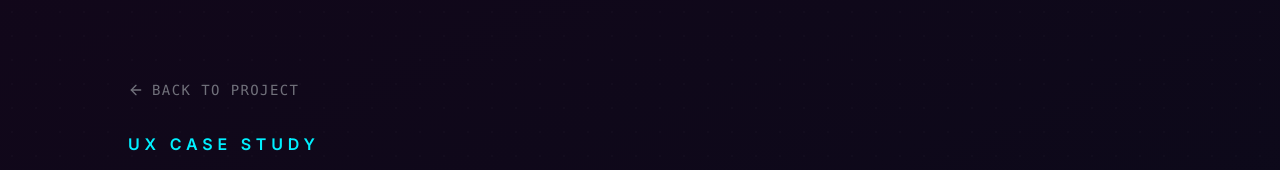
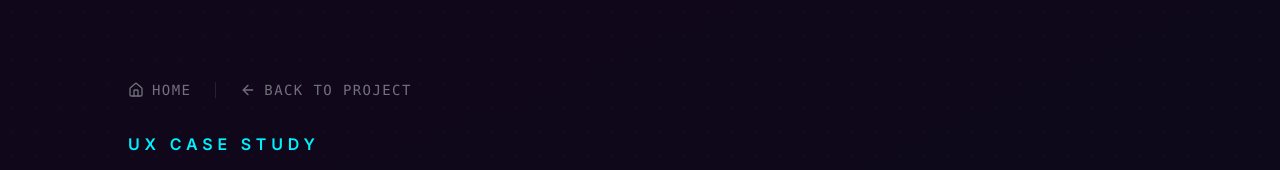
Before and after one commit to subahdeepmistri/Final-PORTFOLIO, a Next.js app: page /projects/personal-portfolio-website/case-study in a window 1280 px wide. Shown: the top 170 px of the page. Built offline with nearby package versions, Linux system fonts and the light colour scheme.

Commit message:
fix: Resolve ProcessDeck freezing bug by optimizing slider GPU usage & add Home button to Case Study

```diff
--- a/app/projects/[slug]/case-study/page.tsx
+++ b/app/projects/[slug]/case-study/page.tsx
@@ -1,5 +1,5 @@
 import { projects } from "@/lib/data";
-import { ArrowLeft, Check, ChevronRight, Layers, LayoutTemplate, Lightbulb, Palette, Users } from "lucide-react";
+import { ArrowLeft, Check, ChevronRight, Layers, LayoutTemplate, Lightbulb, Palette, Users, Home } from "lucide-react";
 import Link from "next/link";
 import { notFound } from "next/navigation";
 import ProcessDeck from "@/components/features/projects/ProcessDeck";
@@ -48,10 +48,17 @@ export default async function CaseStudyPage(props: Props) {
                 <div className="absolute inset-0 bg-[radial-gradient(circle_at_center,rgba(255,255,255,0.03)_1px,transparent_1px)] bg-[length:24px_24px] opacity-50" />
 
                 <div className="relative z-10 max-w-5xl mx-auto w-full">
-                    <Link href={`/projects/${project.slug}`} className="inline-flex items-center gap-2 text-zinc-500 hover:text-white transition-colors mb-8 text-sm uppercase tracking-widest font-mono group">
-                        <ArrowLeft className="w-4 h-4 group-hover:-translate-x-1 transition-transform" />
-                        Back to Project
-                    </Link>
+                    <div className="flex items-center gap-6 mb-8">
+                        <Link href="/" className="inline-flex items-center gap-2 text-zinc-500 hover:text-white transition-colors text-sm uppercase tracking-widest font-mono group">
+                            <Home className="w-4 h-4 group-hover:text-accent transition-colors" />
+                            <span>Home</span>
+                        </Link>
+                        <div className="w-px h-4 bg-white/10" />
+                        <Link href={`/projects/${project.slug}`} className="inline-flex items-center gap-2 text-zinc-500 hover:text-white transition-colors text-sm uppercase tracking-widest font-mono group">
+                            <ArrowLeft className="w-4 h-4 group-hover:-translate-x-1 transition-transform" />
+                            <span>Back to Project</span>
+                        </Link>
+                    </div>
 
                     <h3 className="text-accent text-sm md:text-base font-bold tracking-[0.3em] uppercase mb-4">UX Case Study</h3>
                     <h1 className="text-5xl md:text-7xl lg:text-8xl font-heading font-black leading-tight mb-8">
--- a/components/features/projects/ProcessDeck.tsx
+++ b/components/features/projects/ProcessDeck.tsx
@@ -154,7 +154,7 @@ function ComparisonSlider({ before, after, labelBefore, labelAfter }: { before:
     return (
         <div
             ref={containerRef}
-            className="relative w-full aspect-video md:aspect-[21/9] rounded-2xl overflow-hidden cursor-ew-resize select-none border border-white/10 shadow-2xl"
+            className="relative w-full aspect-video md:aspect-21/9 rounded-2xl overflow-hidden cursor-ew-resize select-none border border-white/10 shadow-2xl"
             onMouseDown={handleMouseDown}
             onMouseMove={handleMouseMove}
             onTouchMove={handleTouchMove}
@@ -165,7 +165,7 @@ function ComparisonSlider({ before, after, labelBefore, labelAfter }: { before:
                 className="absolute inset-0 w-full h-full flex items-center justify-center text-white font-bold text-2xl"
                 style={{ background: after }}
             >
-                <div className="bg-black/20 backdrop-blur-sm px-4 py-2 rounded-lg">{labelAfter}</div>
+                <div className="bg-black/40 px-4 py-2 rounded-lg">{labelAfter}</div>
             </div>
 
             {/* BEFORE IMAGE (Clipped on top) */}
@@ -174,7 +174,7 @@ function ComparisonSlider({ before, after, labelBefore, labelAfter }: { before:
                 style={{ width: `${sliderPosition}%`, background: before }}
             >
                 <div className="absolute inset-0 w-full h-full flex items-center justify-center text-zinc-400 font-bold text-2xl">
-                    <div className="bg-black/50 backdrop-blur-sm px-4 py-2 rounded-lg whitespace-nowrap">{labelBefore}</div>
+                    <div className="bg-black/60 px-4 py-2 rounded-lg whitespace-nowrap">{labelBefore}</div>
                 </div>
                 {/* Border line between images */}
                 <div className="absolute right-0 top-0 bottom-0 w-1 bg-white shadow-[0_0_10px_rgba(0,0,0,0.5)]" />
@@ -191,8 +191,8 @@ function ComparisonSlider({ before, after, labelBefore, labelAfter }: { before:
             </div>
 
             {/* Labels (Floating) */}
-            <div className="absolute top-4 left-4 text-[10px] md:text-xs font-bold uppercase tracking-widest text-white/50 bg-black/50 px-2 py-1 rounded-md pointer-events-none">Before</div>
-            <div className="absolute top-4 right-4 text-[10px] md:text-xs font-bold uppercase tracking-widest text-white/50 bg-black/50 px-2 py-1 rounded-md pointer-events-none">After</div>
+            <div className="absolute top-4 left-4 text-[10px] md:text-xs font-bold uppercase tracking-widest text-white/70 bg-black/60 px-2 py-1 rounded-md pointer-events-none">Before</div>
+            <div className="absolute top-4 right-4 text-[10px] md:text-xs font-bold uppercase tracking-widest text-white/70 bg-black/60 px-2 py-1 rounded-md pointer-events-none">After</div>
         </div>
     );
 }
@@ -239,6 +239,7 @@ export default function ProcessDeck() {
                     <>
                         {/* Backdrop */}
                         <motion.div
+                            key="modal-backdrop"
                             initial={{ opacity: 0 }}
                             animate={{ opacity: 1 }}
                             exit={{ opacity: 0 }}
@@ -248,13 +249,14 @@ export default function ProcessDeck() {
 
                         {/* Deck Container */}
                         <motion.div
+                            key="modal-container"
                             initial={{ opacity: 0, y: 20, scale: 0.95 }}
                             animate={{ opacity: 1, y: 0, scale: 1 }}
                             exit={{ opacity: 0, y: 20, scale: 0.95 }}
                             transition={{ type: "spring", damping: 25, stiffness: 300 }}
                             className="fixed inset-0 z-70 flex items-center justify-center pointer-events-none"
                         >
-                            <div className="pointer-events-auto bg-zinc-950 md:bg-zinc-950/90 backdrop-blur-2xl border-none md:border border-white/10 w-full h-[100dvh] md:h-[750px] md:max-w-6xl md:rounded-3xl overflow-hidden shadow-2xl flex flex-col md:flex-row relative">
+                            <div className="pointer-events-auto bg-zinc-950 md:bg-zinc-950/90 backdrop-blur-2xl border-none md:border border-white/10 w-full h-dvh md:h-[750px] md:max-w-6xl md:rounded-3xl overflow-hidden shadow-2xl flex flex-col md:flex-row relative">
 
                                 {/* Mobile Full-Screen Gradient Background */}
                                 <div
```
